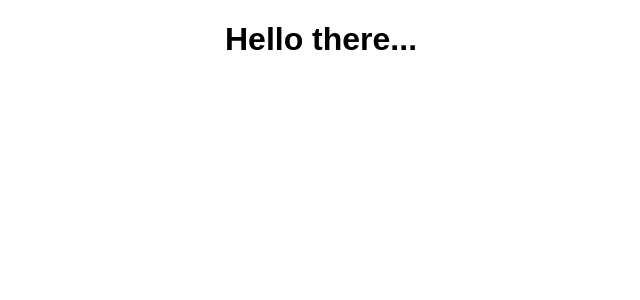
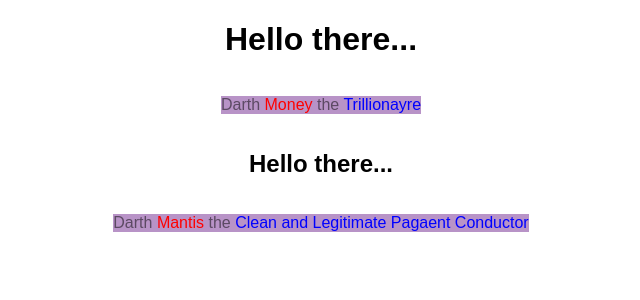
Before and after one commit to jltyler/ReactPractice, a React (Create React App) app: page / in a window 1280 px wide. Shown: the top 300 px of the page, without its empty margins (319-959 px from the left). Built offline with nearby package versions, Linux system fonts and the light colour scheme.

Commit message:
Added simple person component
Added common.js file for holding utilities and helpers

```diff
--- a/src/App.js
+++ b/src/App.js
@@ -1,17 +1,17 @@
 import React, { Component } from 'react';
 import './App.css';
+import Person from './Person/Person';
 
 class App extends Component {
   render() {
-    // return (
-    //   <div className="App">
-    //     <h1>Hello World</h1>
-    //   </div>
-    // );
-    const options = {
-      className: 'App'
-    }
-    return React.createElement('div', options, React.createElement('h1', {}, 'Hello there...'))
+    return (
+      <div className="App">
+        <h1>Hello there...</h1>
+        <Person name="Money" title="Trillionayre"/>
+        <h2>Hello there...</h2>
+        <Person name="Mantis" title="Clean and Legitimate Pagaent Conductor"/>
+      </div>
+    );
   }
 }
 export default App;
--- /dev/null
+++ b/src/Person/Person.css
@@ -0,0 +1,13 @@
+.sith {
+    background-color: rgb(184, 147, 199);
+    color: rgba(0, 0, 0, 0.5);
+    display: inline-block;
+}
+
+.sith > .name {
+    color: red;
+}
+
+.sith > .title {
+    color: blue;
+}
--- /dev/null
+++ b/src/Person/Person.js
@@ -0,0 +1,10 @@
+import React from 'react';
+import './Person.css';
+import Common from '../common'
+
+const person = (props) => {
+    const x = <p className="sith">Darth <span className="name">{props.name}</span> {Common.choice(['the', 'a', 'some'])} <span className="title">{props.title}</span></p>
+    return x
+}
+
+export default person;
--- /dev/null
+++ b/src/common.js
@@ -0,0 +1,10 @@
+export default {
+
+
+choice(arr)
+{
+    if (!Array.isArray(arr)) return null;
+    else return arr[Math.floor(Math.random() * arr.length)]
+}
+
+}
```
